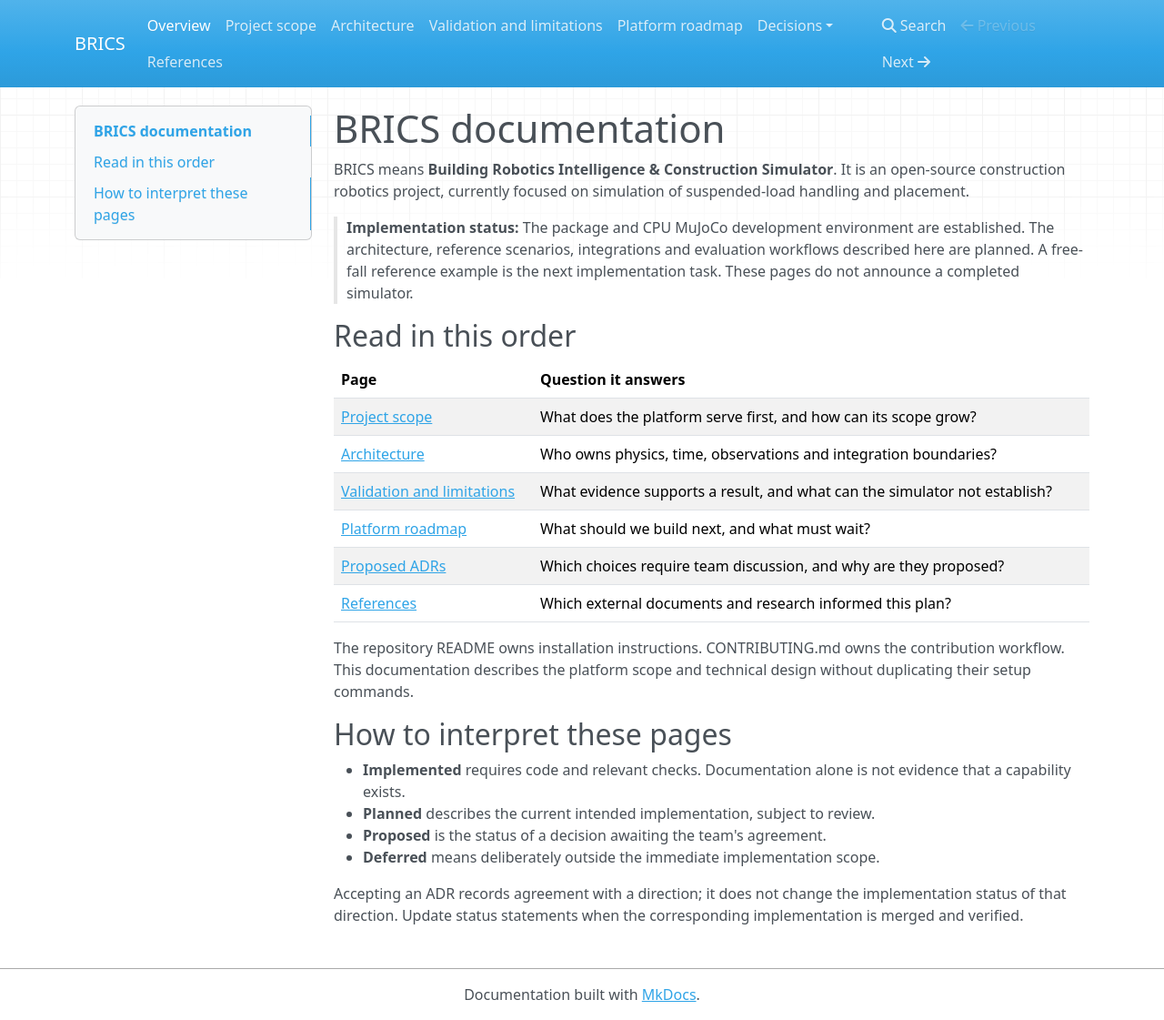
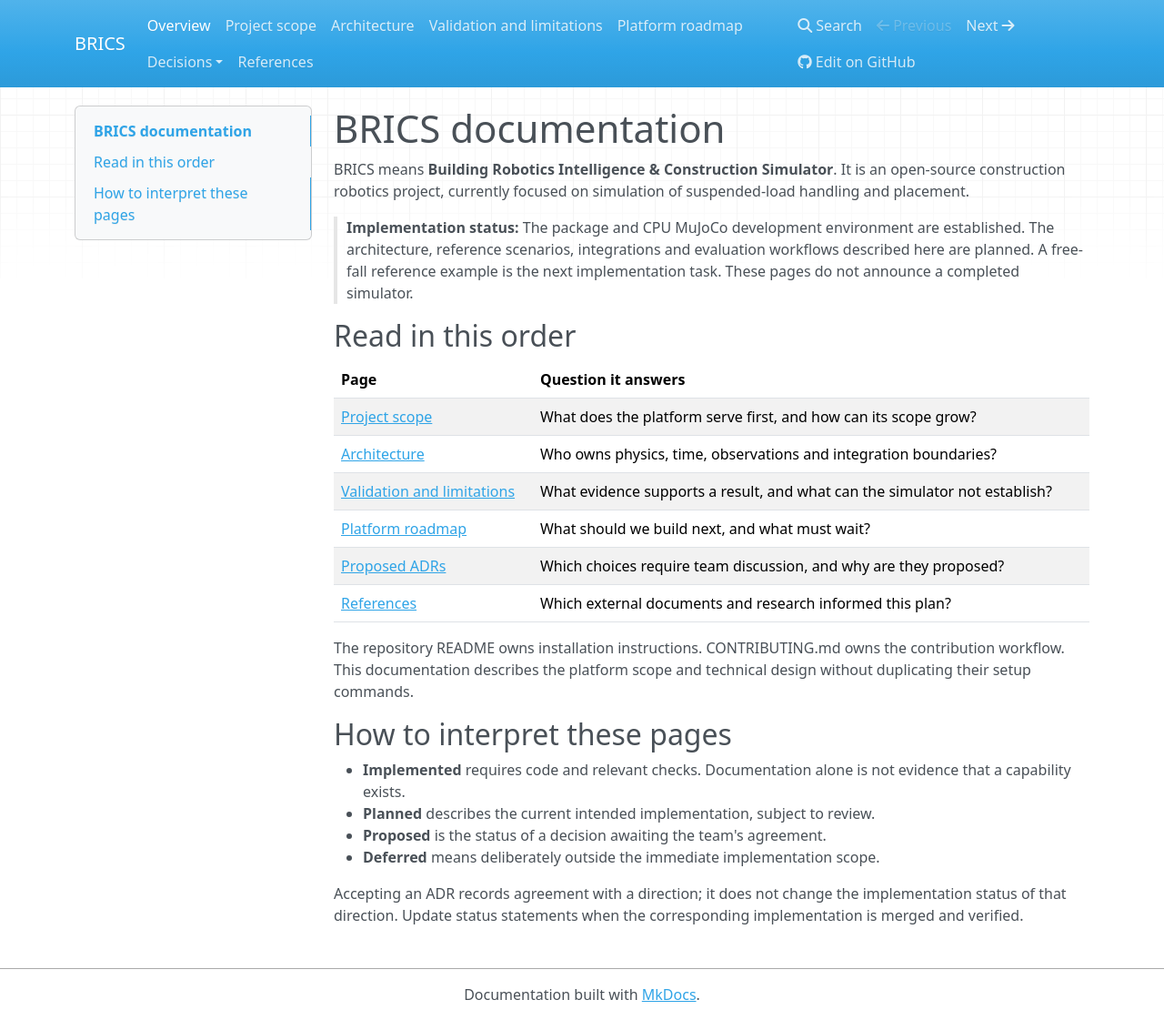
Before and after one commit to carlos-laguna/brics-simulator, an MkDocs documentation site: the page built from docs/index.md, in a window 1280 px wide and 1121 px high. Shown: the whole window at 91% size. Built offline with MkDocs 1.6.1, drawn with Linux system fonts in a browser that asks for light colours; nearby versions of some CDN libraries.

Commit message:
Automates docs publishing to GH pages

```diff
--- a/mkdocs.yml
+++ b/mkdocs.yml
@@ -2,6 +2,9 @@ site_name: BRICS
 site_description: Construction robotics simulation scope and architecture
 docs_dir: docs
 site_dir: site
+site_url: https://carlos-laguna.github.io/brics-simulator/
+repo_url: https://github.com/carlos-laguna/brics-simulator
+edit_uri: edit/main/docs/
 theme:
   name: mkdocs
 nav:
```
Also changed, not shown: 1 other file.
